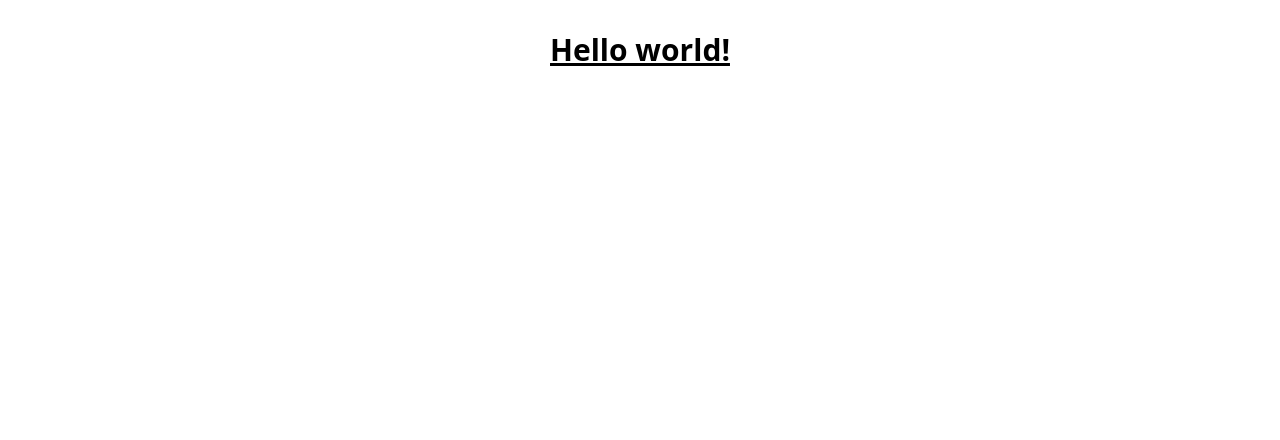
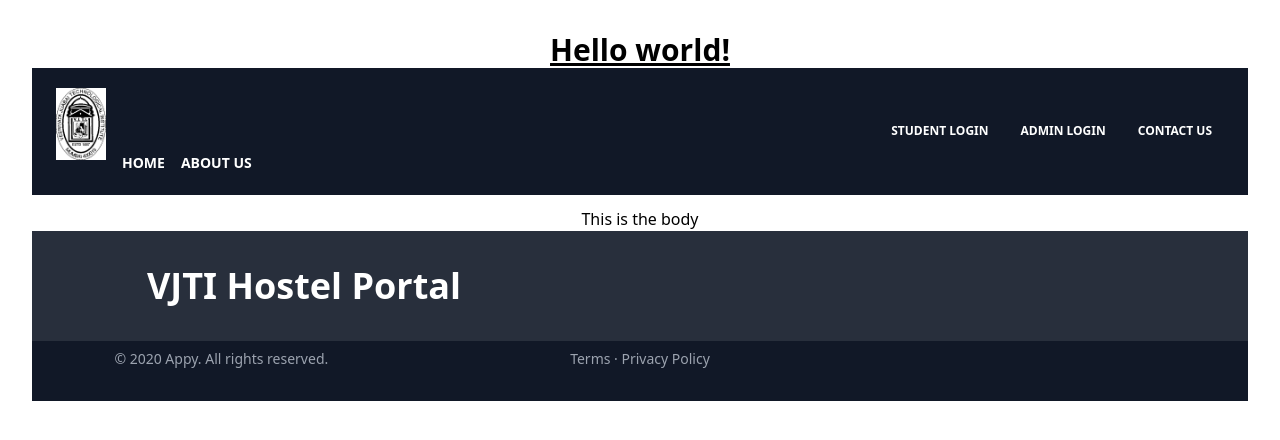
Before and after one commit to purvankbhiwgade/E-coders-hostel-portal, a React (Vite) app in the folder client/: page / in a window 1280 px wide. Shown: the top 440 px of the page. Built offline with nearby package versions, Linux system fonts and the light colour scheme.

Commit message:
landing page header and footer

```diff
--- a/client/src/App.jsx
+++ b/client/src/App.jsx
@@ -1,10 +1,13 @@
 import "./App.css";
+import Landing_page from "./screens/landing_page";
 
 function App() {
   return (
     <div className="App">
       <h1 className="text-3xl font-bold underline">Hello world!</h1>
+      <Landing_page />
     </div>
+
   );
 }
 
--- /dev/null
+++ b/client/src/Components/Body.jsx
@@ -0,0 +1,11 @@
+import React from "react"
+
+function Body(){
+    return (
+        <div>
+            <p>This is the body</p>
+        </div>
+    )
+}
+
+export default Body;
--- /dev/null
+++ b/client/src/Components/Footer.jsx
@@ -0,0 +1,38 @@
+// import React from "react"
+
+// function Footer(){
+//     return (
+//         <div>
+
+//         </div>
+//     )
+// }
+
+// export default Footer;
+import React from "react";
+
+
+const Footer = () => {
+  return (
+    <footer className="bg-gray-900 text-white">
+      <div className="md:flex md:justify-between md:items-center sm:px-12 px-4 bg-[#ffffff19] py-7">
+        <h1
+          className="lg:text-4xl text-3xl md:mb-0 mb-6 lg:leading-normal font-semibold
+         md:w-2/5"
+        >
+        VJTI Hostel Portal
+        </h1>
+
+      </div>
+      <div
+        className="grid grid-cols-1 sm:grid-cols-2 lg:grid-cols-3 gap-10
+      text-center pt-2 text-gray-400 text-sm pb-8"
+      >
+        <span>© 2020 Appy. All rights reserved.</span>
+        <span>Terms · Privacy Policy</span>
+      </div>
+    </footer>
+  );
+};
+
+export default Footer;
--- /dev/null
+++ b/client/src/Components/Header.jsx
@@ -0,0 +1,101 @@
+// import React from "react"
+// import '../App.css'
+// import VJTILogo from "../image/VJTI-Logo.png"
+// function Header(){
+//     return (
+//         <nav>
+//             <div class = "Header-container">
+//                 <img src = {VJTILogo} alt = "VJTI Logo" width = "50px" class = "img"/>
+//                 <button class = "btn-left">Home</button>
+//                 <button class = "btn-left">About Us</button>
+
+//                 <button class = "btn-right">divider</button>
+//                 <button class = "btn-right">Sign Up</button>
+//                 <button class = "btn-right">Login</button>
+//             </div>
+//         </nav>
+
+//     )
+// }
+// export default Header;
+
+import React from "react";
+import VJTILogo from "../image/VJTI-Logo.png"
+
+export default function Navbar({ fixed }) {
+  const [navbarOpen, setNavbarOpen] = React.useState(false);
+  return (
+    <>
+      <nav className="relative flex flex-wrap items-center justify-between px-2 py-3 bg-gray-900 mb-3">
+        <div className="container px-4 mx-auto flex flex-wrap items-center justify-between">
+          <div className="w-full relative flex justify-between lg:w-auto lg:static lg:block lg:justify-start">
+          <a
+              className="text-sm font-bold leading-relaxed inline-block mr-4 py-2 whitespace-nowrap uppercase text-white"
+              href="#pablo"
+            >
+              <img src = {VJTILogo} alt = "VJTI Logo" width = "50px"/>
+            </a>
+
+            <a
+              className="text-sm font-bold leading-relaxed inline-block mr-4 py-2 whitespace-nowrap uppercase text-white"
+              href="#pablo"
+            >
+              Home
+            </a>
+
+            <a
+              className="text-sm font-bold leading-relaxed inline-block mr-4 py-2 whitespace-nowrap uppercase text-white"
+              href="#pablo"
+            >
+              About us
+            </a>
+
+            <button
+              className="text-white cursor-pointer text-xl leading-none px-3 py-1 border border-solid border-transparent rounded bg-transparent block lg:hidden outline-none focus:outline-none"
+              type="button"
+              onClick={() => setNavbarOpen(!navbarOpen)}
+            >
+              <i className="fas fa-bars"></i>
+            </button>
+          </div>
+          <div
+            className={
+              "lg:flex flex-grow items-center" +
+              (navbarOpen ? " flex" : " hidden")
+            }
+            id="example-navbar-danger"
+          >
+            <ul className="flex flex-col lg:flex-row list-none lg:ml-auto">
+              <li className="nav-item">
+                <a
+                  className="px-3 py-2 flex items-center text-xs uppercase font-bold leading-snug text-white hover:opacity-75"
+                  href="#pablo"
+                >
+                  <i className="fab fa-facebook-square text-lg leading-lg text-white opacity-75"></i><span className="ml-2">Student Login</span>
+                </a>
+              </li>
+
+              <li className="nav-item">
+                <a
+                  className="px-3 py-2 flex items-center text-xs uppercase font-bold leading-snug text-white hover:opacity-75"
+                  href="#pablo"
+                >
+                  <i className="fab fa-facebook-square text-lg leading-lg text-white opacity-75"></i><span className="ml-2">Admin Login</span>
+                </a>
+              </li>
+
+              <li className="nav-item">
+                <a
+                  className="px-3 py-2 flex items-center text-xs uppercase font-bold leading-snug text-white hover:opacity-75"
+                  href="#pablo"
+                >
+                  <i className="fab fa-twitter text-lg leading-lg text-white opacity-75"></i><span className="ml-2">Contact Us</span>
+                </a>
+              </li>
+            </ul>
+          </div>
+        </div>
+      </nav>
+    </>
+  );
+}
--- /dev/null
+++ b/client/src/screens/landing_page.jsx
@@ -0,0 +1,17 @@
+
+import Header from "../Components/Header.jsx"
+import Body from "../Components/Body.jsx";
+import Footer from "../Components/Footer.jsx";
+import '../App.css';
+
+function Landing_page() {
+  return (
+    <div>
+      <Header />
+      <Body />
+      <Footer />
+    </div>
+  );
+}
+
+export default Landing_page;
```
Also changed, not shown: client/src/Image/VJTI-Logo.png (added).
